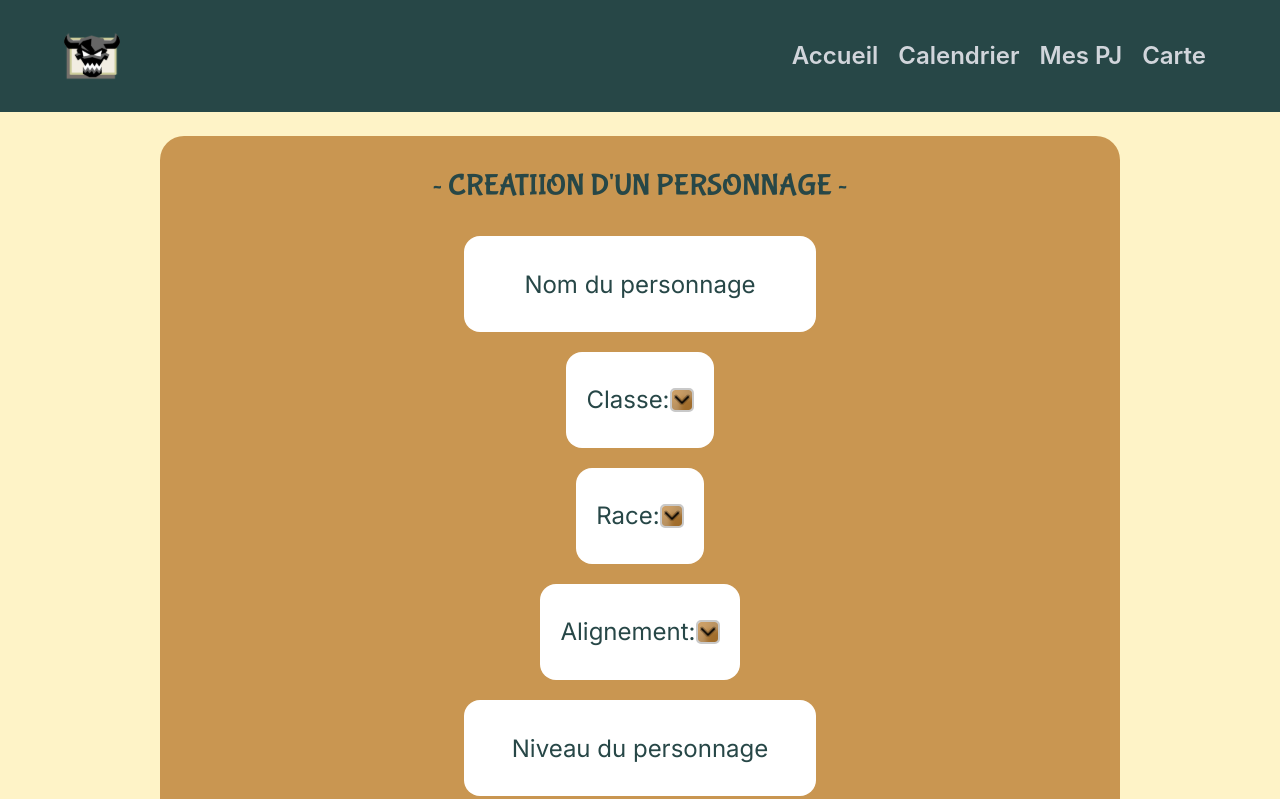
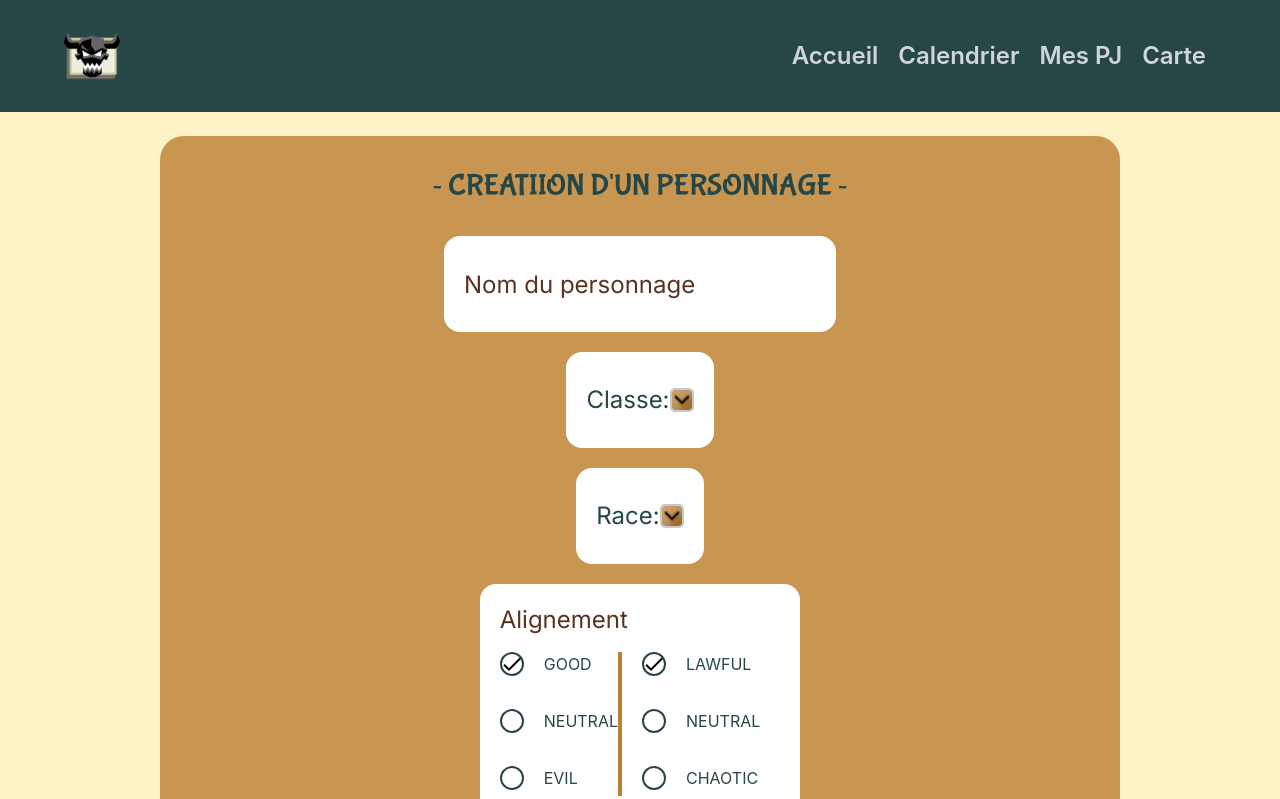
Before and after one commit to Enta12/lyssande, a React (Create React App) app in the folder front/: page /pj/new in a window 1280 px wide. Shown: the top 799 px of the page. Built offline with nearby package versions, Linux system fonts and the light colour scheme.

Commit message:
feat(Alignement): create components

```diff
--- a/front/src/AppRoute.tsx
+++ b/front/src/AppRoute.tsx
@@ -3,7 +3,7 @@ import {BrowserRouter as Router, Route, Routes} from "react-router-dom";
 import Layout from "./components/layout";
 import Login from "./pages/login/login";
 import Pj from "./pages/pj/pj";
-import AddPj from "./pages/pj/addPj";
+import AddPj from "./pages/pj/addPj/addPj";
 import Calendar from "./pages/calendar/CalendarPage";
 import MapPage from "./pages/MapPage";
 
--- a/front/src/components/input.tsx
+++ b/front/src/components/input.tsx
@@ -8,7 +8,7 @@ interface Props {
 const Input = ({placeholder, type, width= "3/4", height = "24"} : Props) => {
     return (
         <input className={
-            `rounded-2xl text-center text-2xl placeholder-[#274747] font-inter h-${height} w-${width}`
+            `rounded-2xl px-5 text-2xl placeholder-brown font-inter h-${height} w-${width}`
         }
             placeholder={placeholder} type={type}>
         </input>
--- a/front/src/moockedData.ts
+++ b/front/src/moockedData.ts
@@ -1,5 +1,6 @@
 import { PjType } from "./types";
-export const racesMocked : string[]= ["elfe", "nain"];
+export const racesMocked : string[]= ["elfe-sylvain", "haut-elfe", "elfe-noir", "demi-elfe", "nain", "humain", "barbare", "gnome", "ogre", "orc", "gobelin", ];
+export const jobsMocked : string[]= ["Guerrier/Gladiateur", "Pretre", "Magicien", "Voleur", "Ninja/Assassin", "Menestrel", "Noble/Bourgeois", "Paladin", ];
 export const pjsMocked : PjType[]= [
     {
         name : "Fluffy",
--- /dev/null
+++ b/front/src/pages/pj/addPj/AlignmentInput.tsx
@@ -0,0 +1,81 @@
+import { useState } from "react"
+import { ModifierFlags } from "typescript"
+import doneIcon from "../../../assets/done.svg"
+
+type Category = "moral" | "law";
+type Props = {
+    width?: string;
+    height?: string;
+}
+const status = {
+    moral: ["GOOD", "NEUTRAL", "EVIL"],
+    law: ["LAWFUL", "NEUTRAL", "CHAOTIC"]
+};
+
+
+const AlignmentInput = ({width= "3/4"}: Props) => {
+    const [moral, setMoral] = useState(0);
+    const [law, setLaw] = useState(0);
+    const handleChange =(e: React.ChangeEvent<HTMLInputElement>, category: Category) => {
+        let value = -1;
+        switch(e.target.value){
+            case 'GOOD':
+                value=0;
+                break;
+            case 'LAWFUL':
+                value=0;
+                break;
+            case 'NEUTRAL':
+                value=1;
+                break;
+            case 'EVIL':
+                value=2;
+                break;
+            case 'CHAOTIC':
+                value=2;
+                break;
+        }
+        if(value !== -1){
+            category === 'law' ? setLaw(value) : setMoral(value)
+        }
+    }
+
+    return (
+        <div className={`bg-white rounded-2xl w-${width} p-5 flex flex-col justify-between`}>
+            <span className="mb-4 text-brown text-2xl font-inter">Alignement</span>
+            <div className="flex items-center justify-center w-full">
+                <Column category="moral" value={moral} handleChange={handleChange} left/>
+                <Column category="law" value={law} handleChange={handleChange}/>
+            </div>
+
+        </div>
+    )
+}
+
+export default AlignmentInput
+
+const Column = ({category, value, handleChange, left=false} : {left?: boolean, category: Category, value: number, handleChange: (e: React.ChangeEvent<HTMLInputElement>, category: Category) => void}) => {
+    return (
+        <div className={`flex flex-col justify-between w-full h-36 ${left? "border-r-4 border-orange":"px-5"}`}>
+            {status[category].map((element, index) => <CheckInput key={element} name={element} handleChange={handleChange} category={category} checked={index === value}/>)}
+            <input name={category} value={status[category][value]} type="hidden" />
+        </div>
+    )
+}
+
+const CheckInput = ({category, checked, handleChange, name} : {category: Category, checked: boolean, handleChange: (e: React.ChangeEvent<HTMLInputElement>, category: Category) => void, name: string}) => {
+    const onChange = (e: React.ChangeEvent<HTMLInputElement>) => {
+        if(!checked) {
+            handleChange(e, category);
+        }
+    }
+    return (
+        <div className="flex gap-5 text-swamp">
+            <div className="relative">
+                <input value={name} className=" border-swamp border-2 appearance-none w-6 h-6 rounded-full" type="checkbox" onChange={e => onChange(e)} />
+                {checked && <img className="absolute inset-0" src={doneIcon} alt="check" />}
+            </div>
+            {name}
+        </div>
+    )
+}
--- a/front/src/pages/pj/addPj.tsx
+++ b/front/src/pages/pj/addPj/addPj.tsx
@@ -1,8 +1,9 @@
-import FileInput from '../../components/fileInput'
-import Input from '../../components/input'
-import InputSelect from '../../components/inputSelect'
-import Title from '../../components/title'
-import { racesMocked } from '../../moockedData'
+import FileInput from '../../../components/fileInput'
+import Input from '../../../components/input'
+import InputSelect from '../../../components/inputSelect'
+import Title from '../../../components/title'
+import { racesMocked, jobsMocked } from '../../../moockedData'
+import AlignmentInput from './AlignmentInput'
 
 
 const AddPj = () => {
@@ -12,11 +13,11 @@ const AddPj = () => {
             <form className='pt-8 w-full flex flex-col items-center gap-5'>
                 <Input height="24" placeholder="Nom du personnage" type="text"/>
                 <InputSelect height="24" title={"Classe"} options={racesMocked}/>
-                <InputSelect height="24" title={"Race"} options={racesMocked}/>
-                <InputSelect height="24" title={"Alignement"} options={racesMocked}/>
+                <InputSelect height="24" title={"Race"} options={jobsMocked}/>
+                <AlignmentInput />
                 <Input height="24" placeholder="Niveau du personnage" type="number"/>
                 <Input height="24"  placeholder="Nombre de PO" type="number"/>
-                <FileInput />
+                <FileInput height="24" placeholder="Nombre de PO" type="number"/>
             </form>
         </div>
     )
```
Also changed, not shown: front/src/assets/done.svg (added).
